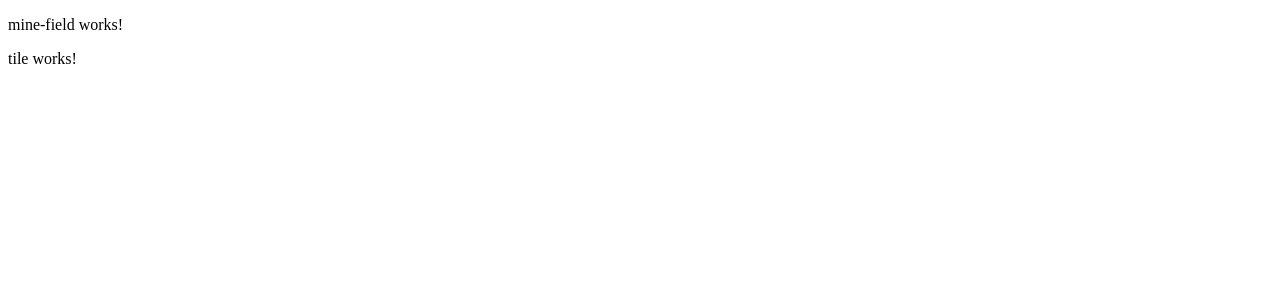
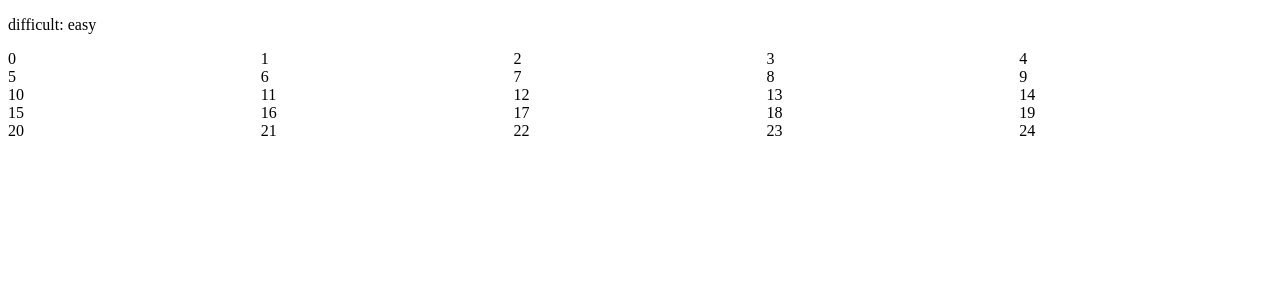
Before and after one commit to spacemanstan/AngularMinesweeper, an Angular app: page / in a window 1280 px wide. Shown: the top 300 px of the page. Built offline with nearby package versions, Linux system fonts and the light colour scheme.

Commit message:
grid start

```diff
--- a/src/app/app.component.html
+++ b/src/app/app.component.html
@@ -1,3 +1,2 @@
 <app-mine-field></app-mine-field>
-<app-tile></app-tile>
 <router-outlet></router-outlet>
--- a/src/app/mine-field/mine-field.component.html
+++ b/src/app/mine-field/mine-field.component.html
@@ -1 +1,9 @@
-<p>mine-field works!</p>
+<main>
+    <p>difficult: {{ difficulty }}</p>
+    <div class="mine-field" [ngStyle]="{'--columns': x_cols, '--rows': y_rows}">
+        <app-tile
+            *ngFor="let num of tiles; let i = index;"
+            [value]="num"
+        ></app-tile>
+    </div>
+</main>
--- a/src/app/mine-field/mine-field.component.scss
+++ b/src/app/mine-field/mine-field.component.scss
@@ -0,0 +1,5 @@
+.mine-field {
+    display: grid;
+    grid-template-columns: repeat(var(--columns), 1fr);
+    grid-template-rows: repeat(var(--rows), 1fr);
+}
--- a/src/app/mine-field/mine-field.component.ts
+++ b/src/app/mine-field/mine-field.component.ts
@@ -1,13 +1,59 @@
-import { Component } from '@angular/core';
+import { Component, Input } from '@angular/core';
 import { CommonModule } from '@angular/common';
+import { TileComponent } from '../tile/tile.component';
+
+enum Difficulty {
+  Easy = 'easy',
+  Medium = 'medium',
+  Hard = 'hard'
+}
 
 @Component({
   selector: 'app-mine-field',
   standalone: true,
-  imports: [CommonModule],
+  imports: [CommonModule, TileComponent],
   templateUrl: './mine-field.component.html',
   styleUrl: './mine-field.component.scss'
 })
 export class MineFieldComponent {
+  @Input() difficulty: Difficulty = Difficulty.Easy;
 
+  x_cols = 10;
+  y_rows = 10;
+  tiles!: any[];
+
+  constructor() {
+    this.setDifficulty(this.difficulty);
+  }
+
+  setDifficulty(difficulty: Difficulty): void {
+    switch (difficulty) {
+      case Difficulty.Easy:
+        this.x_cols = 5;
+        this.y_rows = 5;
+        break;
+      case Difficulty.Medium:
+        this.x_cols = 10;
+        this.y_rows = 10;
+        break;
+      case Difficulty.Hard:
+        this.x_cols = 20;
+        this.y_rows = 20;
+        break;
+      default:
+        this.x_cols = 10;
+        this.y_rows = 10;
+        break;
+    }
+
+    this.generateTiles();
+  }
+
+  generateTiles(): void {
+    this.tiles = Array(this.x_cols * this.y_rows)
+
+    for(var index = 0; index < this.tiles.length; ++index) {
+      this.tiles[index] = index;
+    }
+  }
 }
--- a/src/app/tile/tile.component.html
+++ b/src/app/tile/tile.component.html
@@ -1 +1 @@
-<p>tile works!</p>
+<div class="tile">{{ value }}</div>
--- a/src/app/tile/tile.component.scss
+++ b/src/app/tile/tile.component.scss
@@ -0,0 +1,6 @@
+app-tile {
+    aspect-ratio: 1;
+    width: -webkit-fill-available;
+    background-color: aquamarine;
+    border: 1px dashed;
+}
--- a/src/app/tile/tile.component.ts
+++ b/src/app/tile/tile.component.ts
@@ -1,4 +1,4 @@
-import { ChangeDetectionStrategy, Component } from '@angular/core';
+import { ChangeDetectionStrategy, Component, Input } from '@angular/core';
 import { CommonModule } from '@angular/common';
 
 @Component({
@@ -10,5 +10,5 @@ import { CommonModule } from '@angular/common';
   changeDetection: ChangeDetectionStrategy.OnPush
 })
 export class TileComponent {
-
+  @Input() value: any;
 }
```
